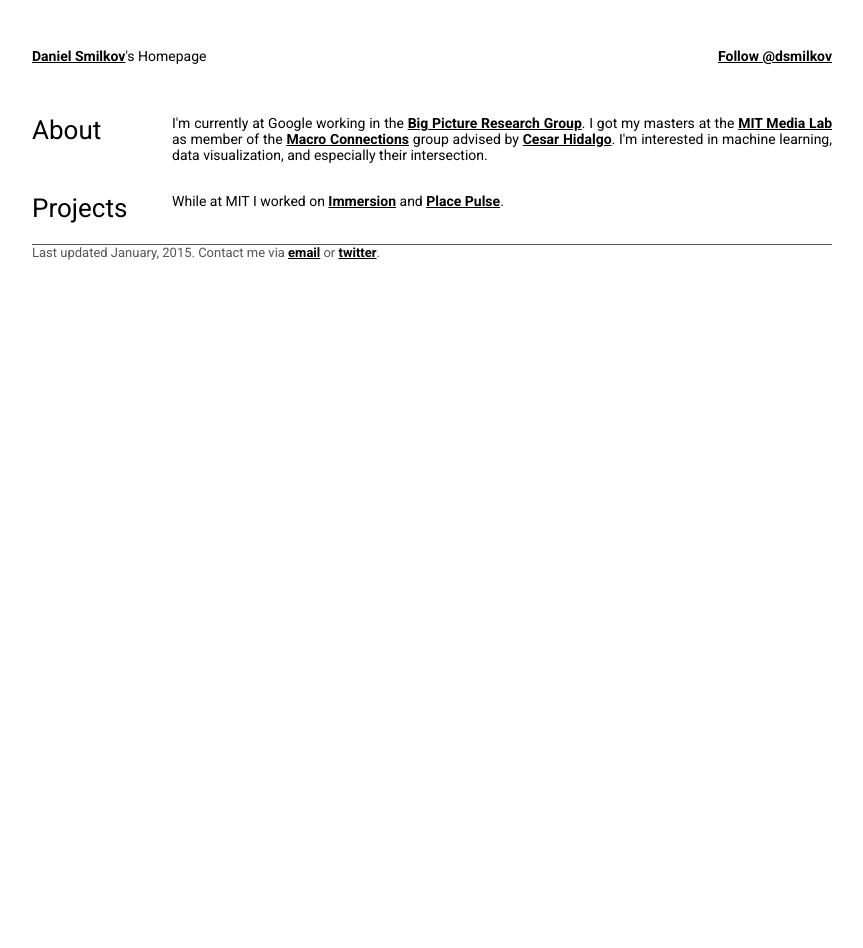
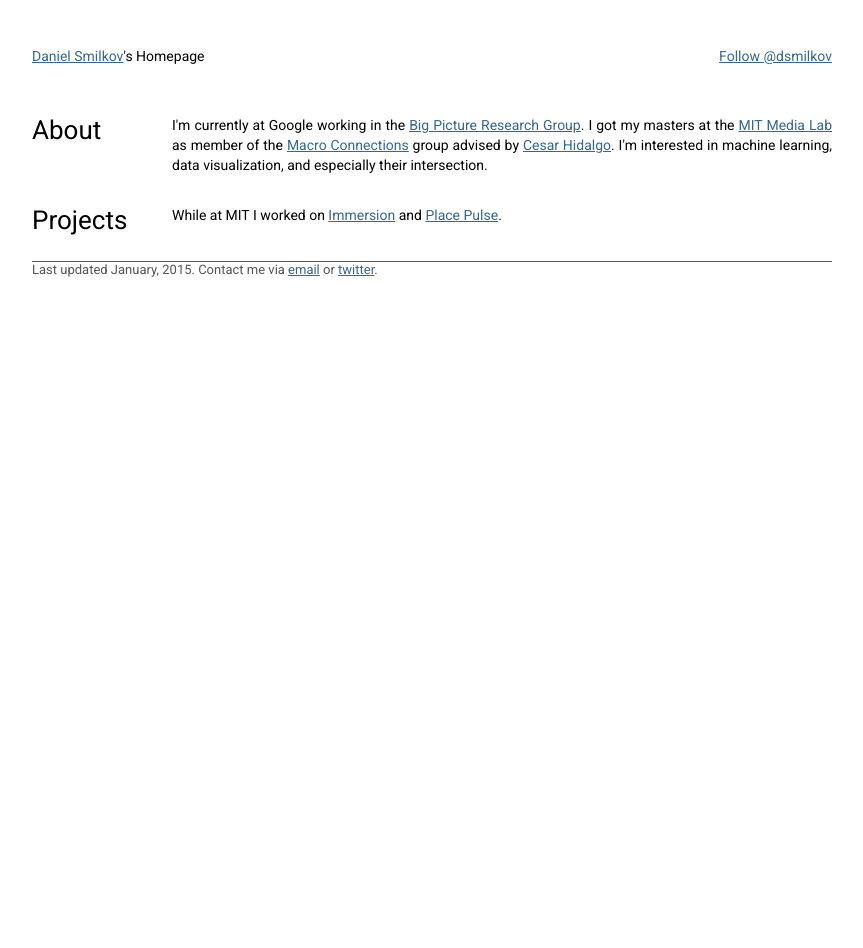
Before and after one commit to dsmilkov/dsmilkov.github.io, a Jekyll site: the page built from index.html, in a window 1280 px wide. Shown: the whole page, without its empty margins (208-1071 px from the left). Built offline with Jekyll 4.4.1, drawn with Linux system fonts in a browser that asks for light colours; comment, search, counter and statistics services are not loaded.

Commit message:
Update main.css

```diff
--- a/static/css/main.css
+++ b/static/css/main.css
@@ -18,7 +18,7 @@ body {
   text-align: left;
 }
 
-a         { color: black; font-weight: 600; }
+a         { color: #326891; }
 /*a:hover   { color: #000; }*/
 /*a:visited { color: #a0a; }*/
 
@@ -103,6 +103,7 @@ ul li {
 }
 
 .text {
+  line-height: 1.44em;
   margin-left: 140px;
   text-align:justify;
 }
```
